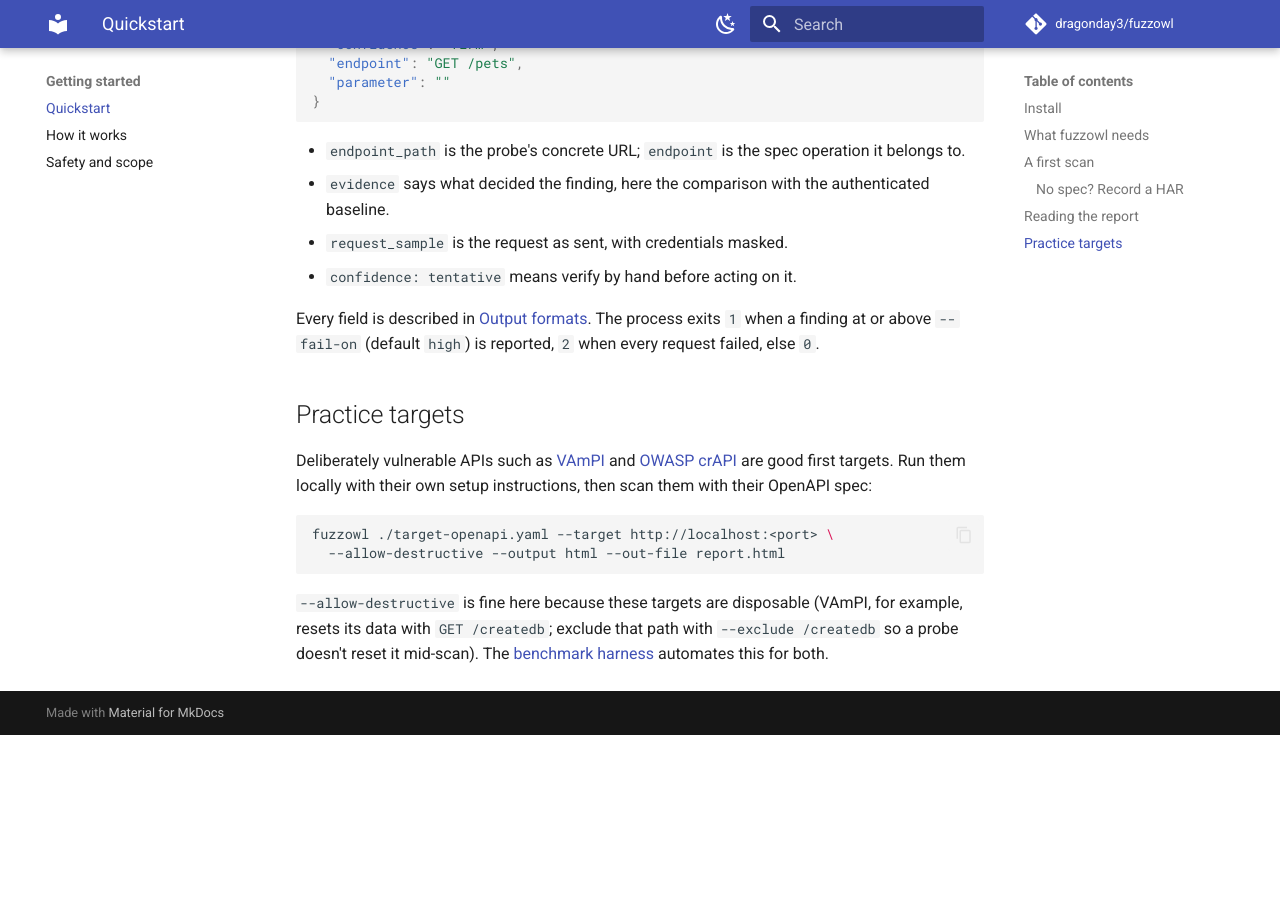
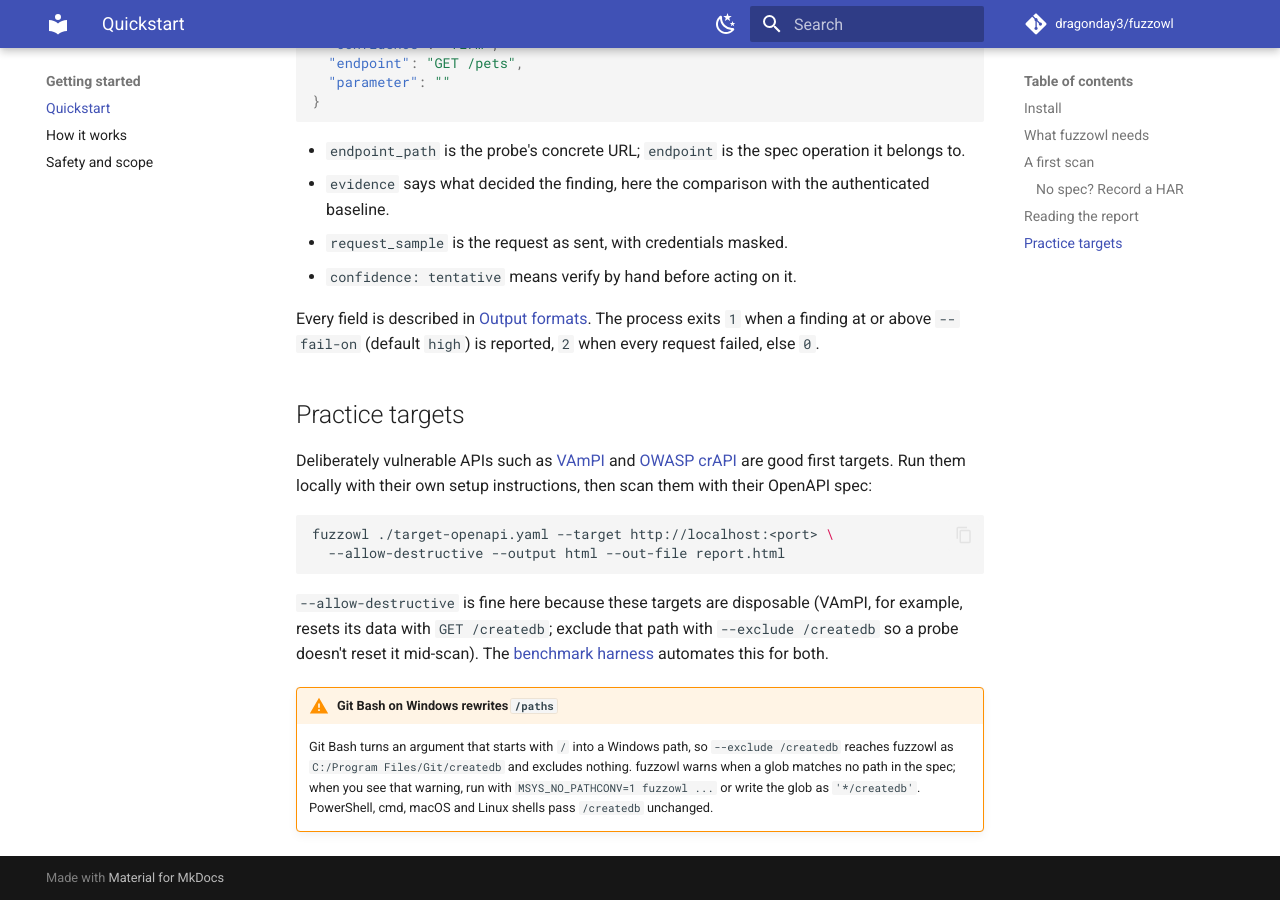
Before and after one commit to dragonday3/apifuzz, an MkDocs documentation site: the page built from docs-site/quickstart.md, in a window 1280 px wide and 900 px high, scrolled down 3009 px. Built offline with MkDocs 1.6.1 and Material for MkDocs 9.7.7, drawn with Linux system fonts in a browser that asks for light colours; comment, search, counter and statistics services are not loaded; before the commit the page ends 3744 px from its top, so only the background shows below that.

Commit message:
docs: Git Bash path-conversion note; PyPI Documentation link
Co-Authored-By: Claude Opus 5.5 <noreply@anthropic.com>

```diff
--- a/docs-site/quickstart.md
+++ b/docs-site/quickstart.md
@@ -179,3 +179,9 @@ fuzzowl ./target-openapi.yaml --target http://localhost:<port> \
 `--allow-destructive` is fine here because these targets are disposable (VAmPI, for example, resets its data
 with `GET /createdb`; exclude that path with `--exclude /createdb` so a probe doesn't reset it mid-scan). The
 [benchmark harness](benchmarks.md) automates this for both.
+
+!!! warning "Git Bash on Windows rewrites `/paths`"
+    Git Bash turns an argument that starts with `/` into a Windows path, so `--exclude /createdb` reaches fuzzowl
+    as `C:/Program Files/Git/createdb` and excludes nothing. fuzzowl warns when a glob matches no path in the
+    spec; when you see that warning, run with `MSYS_NO_PATHCONV=1 fuzzowl ...` or write the glob as `'*/createdb'`.
+    PowerShell, cmd, macOS and Linux shells pass `/createdb` unchanged.
--- a/pyproject.toml
+++ b/pyproject.toml
@@ -37,6 +37,7 @@ dependencies = [
 
 [project.urls]
 Homepage = "https://github.com/dragonday3/fuzzowl"
+Documentation = "https://dragonday3.github.io/fuzzowl/"
 Issues = "https://github.com/dragonday3/fuzzowl/issues"
 Benchmarks = "https://github.com/dragonday3/fuzzowl/tree/main/benchmarks"
 
```
